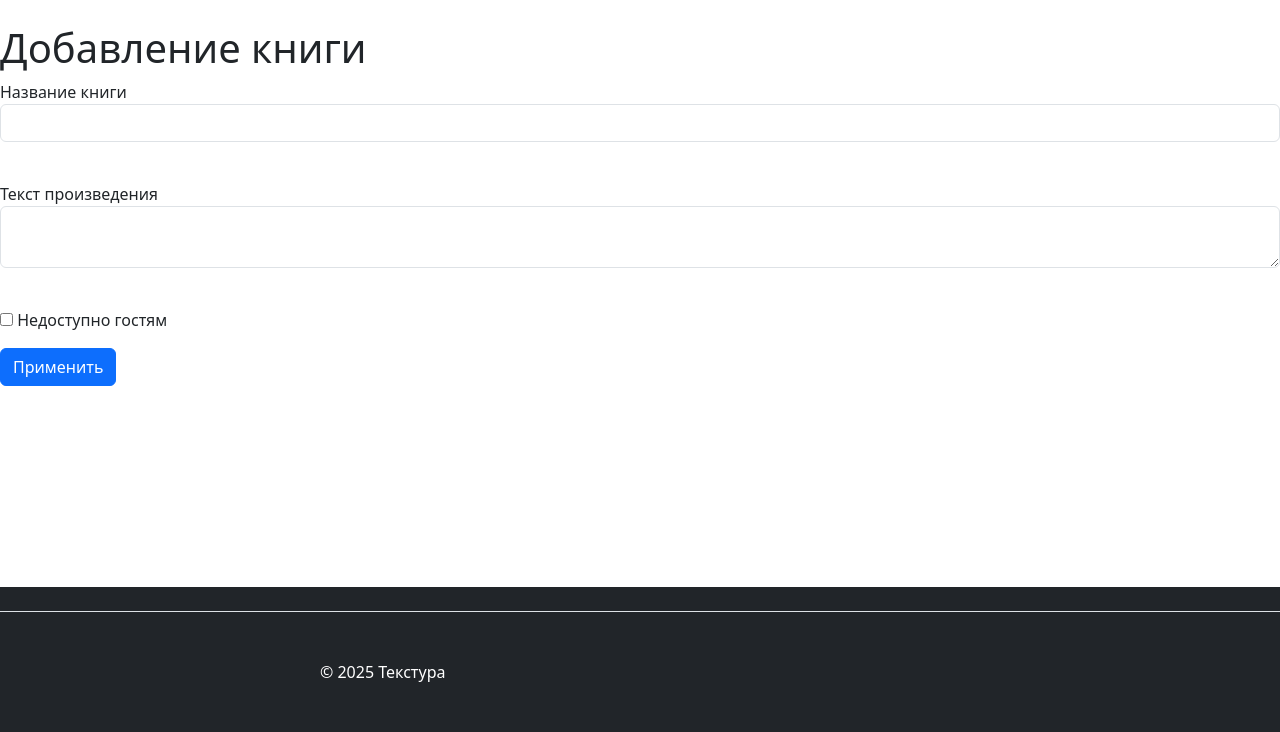
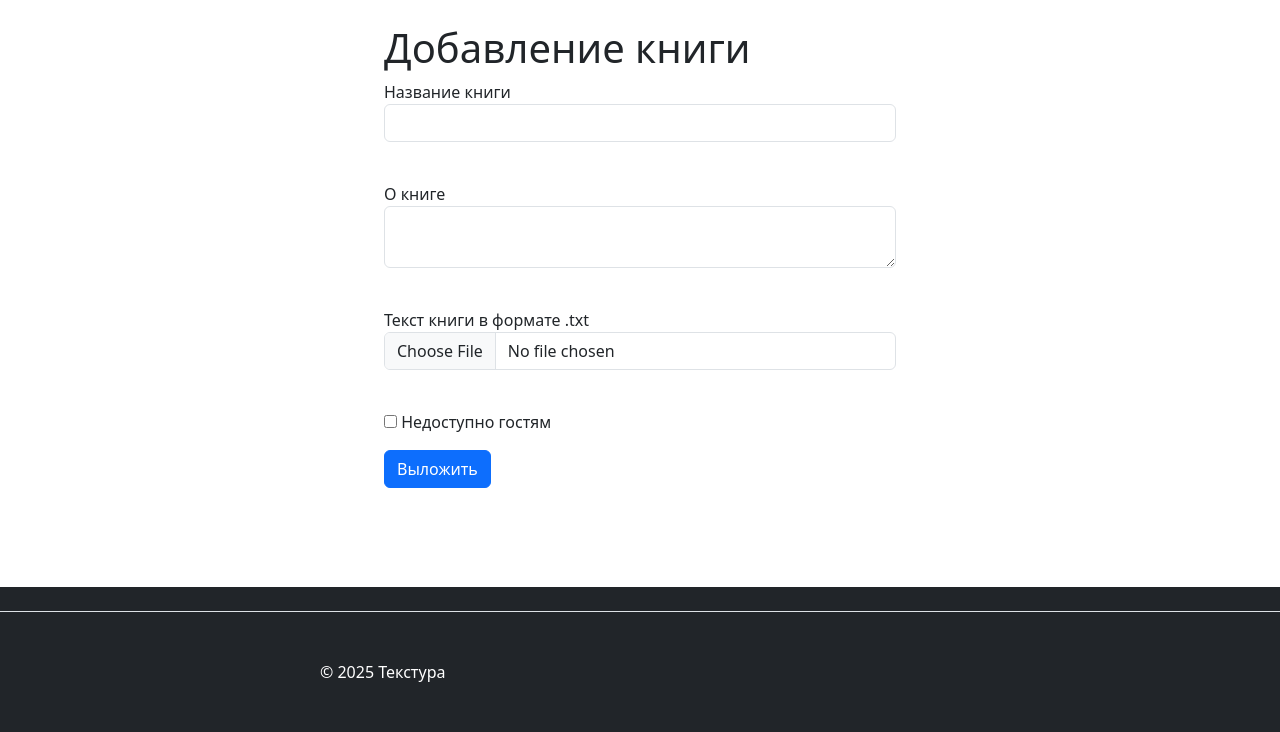
Before and after one commit to Tullkom/Textura-LMS, a Flask app: page /book in a window 1280 px wide. Shown: the part 100-832 px from the top of the page. Run offline with Flask 3, Linux system fonts and the light colour scheme; a user stored in the database is signed in; tables that the repository leaves empty hold one stand-in row (values such as "Sample post").

Commit message:
uploading books files

```diff
--- a/data/books.py
+++ b/data/books.py
@@ -10,6 +10,7 @@ class Book(SqlAlchemyBase):
     id = sqlalchemy.Column(sqlalchemy.Integer,
                            primary_key=True, autoincrement=True)
     title = sqlalchemy.Column(sqlalchemy.String, nullable=True)
+    about = sqlalchemy.Column(sqlalchemy.String, nullable=True)
     path = sqlalchemy.Column(sqlalchemy.String, nullable=True)
     created_date = sqlalchemy.Column(sqlalchemy.DateTime,
                                      default=datetime.datetime.now)
--- a/forms.py
+++ b/forms.py
@@ -1,6 +1,6 @@
 from flask_wtf import FlaskForm
 from wtforms import StringField, PasswordField, BooleanField, SubmitField
-from wtforms import TextAreaField
+from wtforms import TextAreaField, FileField
 from wtforms.validators import DataRequired, EqualTo
 
 
@@ -21,6 +21,7 @@ class RegistrationForm(FlaskForm):
 
 class BookForm(FlaskForm):
     title = StringField('Название книги', validators=[DataRequired()])
-    content = TextAreaField("Текст произведения")
+    content = TextAreaField("О книге")
     is_private = BooleanField("Недоступно гостям")
-    submit = SubmitField('Применить')
+    file = FileField("Текст книги в формате .txt")
+    submit = SubmitField('Выложить')
--- a/main.py
+++ b/main.py
@@ -1,20 +1,21 @@
-from flask import Flask, render_template, redirect, url_for, flash
+from flask import Flask, render_template, redirect, url_for, flash, request
 from flask_login import LoginManager, login_user, logout_user, login_required, current_user
 from forms import LoginForm, RegistrationForm, BookForm
 from data import db_session
 from data.users import User
 from data.books import Book
+import os
 
 
 app = Flask(__name__)
 app.config['SECRET_KEY'] = 'yandexlyceum_secret_key'
+app.config['UPLOAD_FOLDER'] = 'uploads'
 
 login_manager = LoginManager()
 login_manager.init_app(app)
 
 def main():
     db_session.global_init("db/users.db")
-    session = db_session.create_session()
     app.run()
 
 
@@ -42,7 +43,7 @@ def register():
         db_sess.add(new_user)
         db_sess.commit()
         flash('Вы успешно зарегистрировались!', 'success')
-        return redirect(url_for('login'))
+        return redirect('/')
     return render_template('register.html', form=form, title='Регистрация')
 
 @app.route('/login', methods=['GET', 'POST'])
@@ -76,7 +77,10 @@ def popular():
 @app.route('/newest', methods=['GET', 'POST'])
 def newest():
     db_sess = db_session.create_session()
-    books = db_sess.query(Book).filter(Book.is_private != True).order_by(Book.id)[::-1]
+    if current_user.is_authenticated:
+        books = db_sess.query(Book).order_by(Book.id)[::-1]
+    else:
+        books = db_sess.query(Book).filter(Book.is_private == False).order_by(Book.id)[::-1]
     return render_template('newest.html', books=books)
 
 @app.route('/faq', methods=['GET', 'POST'])
@@ -97,14 +101,21 @@ def account():
 def add_book():
     form = BookForm()
     if form.validate_on_submit():
+        uploaded_file = form.file.data
+        filename = current_user.username + '_' + form.title.data + '.txt'
+        file_path = os.path.join(app.config['UPLOAD_FOLDER'], filename)
+        uploaded_file.save(file_path)
+
         db_sess = db_session.create_session()
         book = Book()
         book.title = form.title.data
-        book.path = form.content.data
+        book.about = form.content.data
         book.is_private = form.is_private.data
+        book.path = '/uploads/' + current_user.username + '_' + book.title + '.txt'
         current_user.books.append(book)
         db_sess.merge(current_user)
         db_sess.commit()
+
         return redirect('/')
     return render_template('add_book.html', title='Добавление книги',
                            form=form)
--- a/static/css/styles.css
+++ b/static/css/styles.css
@@ -17,3 +17,7 @@ body {
 .footer {
 	flex: 0 0 auto;
 }
+.book_obj{
+    margin-right: 24rem;
+    margin-left: 24rem;
+}
--- a/templates/account.html
+++ b/templates/account.html
@@ -1,11 +1,11 @@
 {% extends "base.html" %}
 
 {% block content %}
-<div class="text-center">
+<div class="book_obj border px-5 py-5">
     <div class="mb-4 ">
         ПОЛЬЗОВАТЕЛЬ
     </div>
-    <div class="mb-4 mx-5">
+    <div class="mb-4">
     Имя пользователя: {{ current_user.username }}
     </div>
     <a href="{{ url_for('add_book') }}"><button type="button" class="btn btn-outline-dark me-2">Добавить книгу</button></a>
--- a/templates/add_book.html
+++ b/templates/add_book.html
@@ -1,8 +1,9 @@
 {% extends "base.html" %}
 
 {% block content %}
+<div class="book_obj">
 <h1>Добавление книги</h1>
-<form action="" method="post">
+<form action="" method="post" enctype="multipart/form-data">
     {{ form.hidden_tag() }}
     <p>
         {{ form.title.label }}<br>
@@ -22,8 +23,18 @@
             </p>
         {% endfor %}
     </p>
+    <p>
+        {{ form.file.label }}
+        {{ form.file(class="form-control") }}<br>
+        {% for error in form.content.errors %}
+            <p content="alert alert-danger" role="alert">
+                {{ error }}
+            </p>
+        {% endfor %}
+    </p>
     <p>{{ form.is_private() }} {{ form.is_private.label }}</p>
     <p>{{ form.submit(type="submit", class="btn btn-primary") }}</p>
     {{message}}
 </form>
+</div>
 {% endblock %}
```
Also changed, not shown: templates/newest.html (+14 -14 lines).
